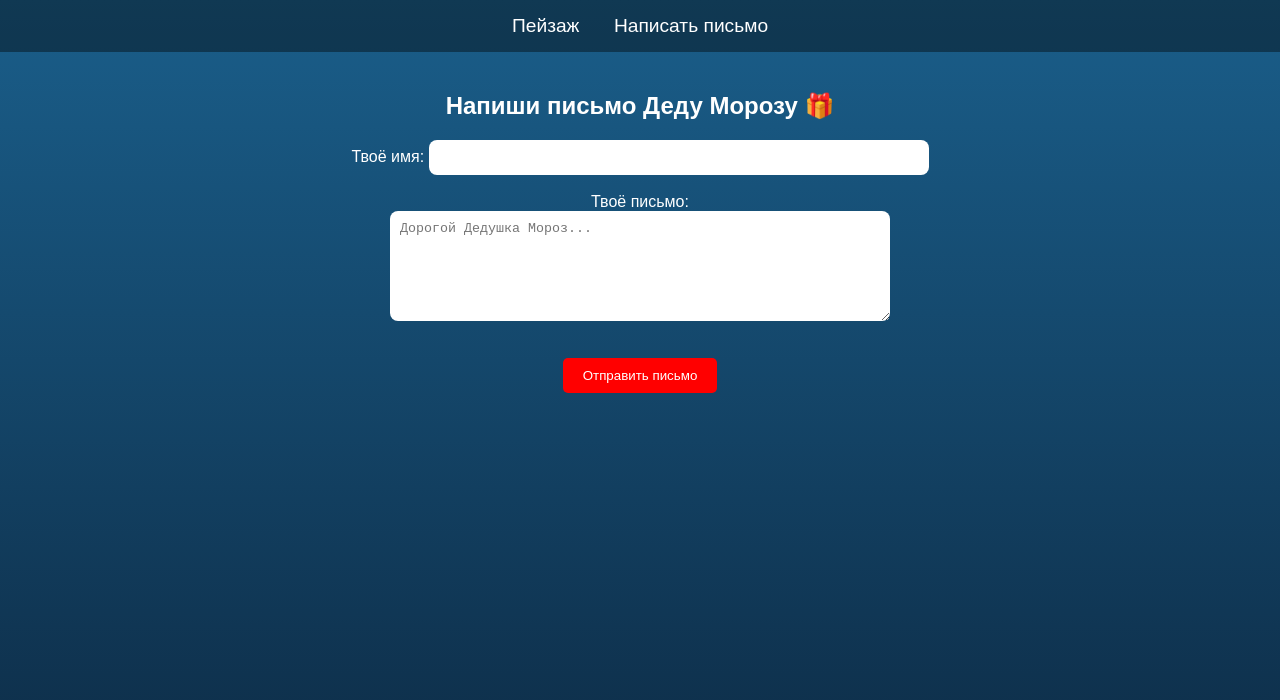
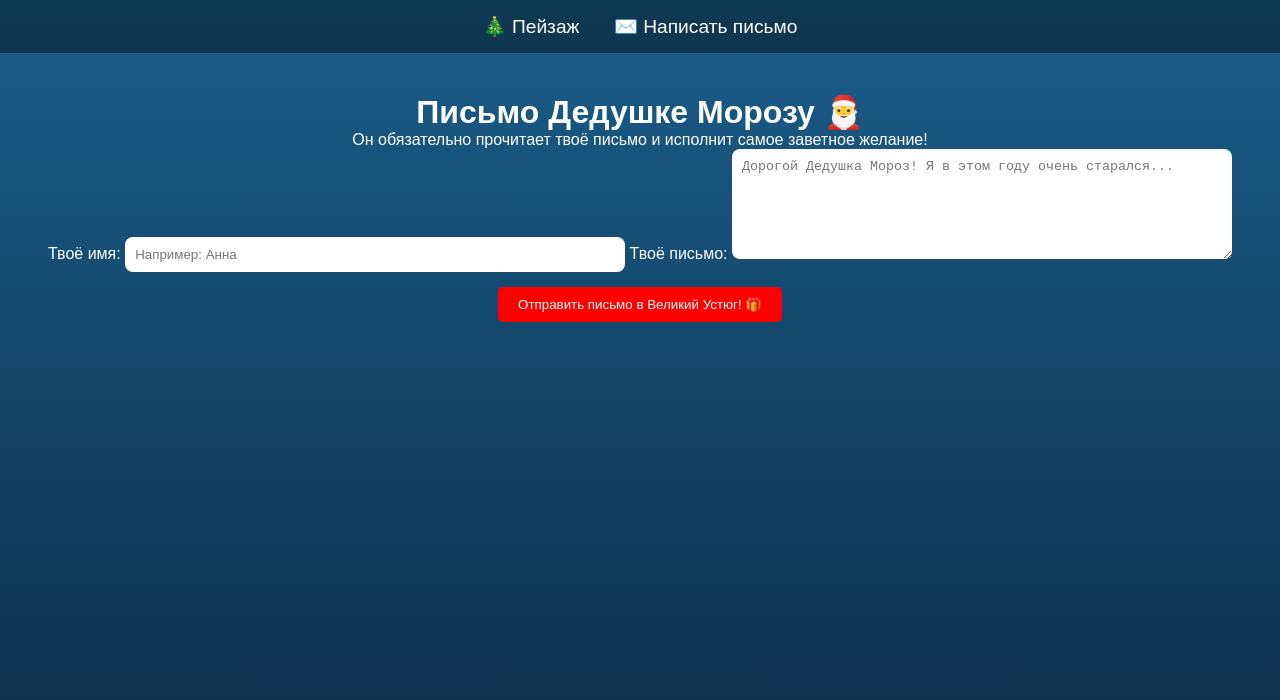
Before and after one commit to Rinakon/Siteng, a plain HTML site: page letter.html in a window 1280 px wide. Drawn offline with Linux system fonts and the light colour scheme.

Commit message:
Update letter.html

```diff
--- a/letter.html
+++ b/letter.html
@@ -3,28 +3,31 @@
 <head>
   <meta charset="UTF-8" />
   <meta name="viewport" content="width=device-width, initial-scale=1.0"/>
-  <title>Написать письмо Деду Морозу</title>
+  <title>Письмо Деду Морозу</title>
   <link rel="stylesheet" href="style.css" />
 </head>
-<body>
+<body class="letter-body">
   <header>
     <nav>
-      <a href="index.html">Пейзаж</a>
-      <a href="letter.html">Написать письмо</a>
+      <a href="index.html">🎄 Пейзаж</a>
+      <a href="letter.html">✉️ Написать письмо</a>
     </nav>
   </header>
 
   <main class="letter-page">
-    <h2>Напиши письмо Деду Морозу 🎁</h2>
+    <h1>Письмо Дедушке Морозу 🎅</h1>
+    <p class="subtitle">Он обязательно прочитает твоё письмо и исполнит самое заветное желание!</p>
+
     <form id="letterForm">
       <label for="name">Твоё имя:</label>
-      <input type="text" id="name" required><br><br>
+      <input type="text" id="name" required placeholder="Например: Анна">
 
-      <label for="message">Твоё письмо:</label><br>
-      <textarea id="message" rows="6" cols="50" placeholder="Дорогой Дедушка Мороз..." required></textarea><br><br>
+      <label for="message">Твоё письмо:</label>
+      <textarea id="message" rows="6" placeholder="Дорогой Дедушка Мороз! Я в этом году очень старался..." required></textarea>
 
-      <button type="submit">Отправить письмо</button>
+      <button type="submit">Отправить письмо в Великий Устюг! 🎁</button>
     </form>
+
     <p id="confirmation"></p>
   </main>
 
@@ -32,7 +35,7 @@
     document.getElementById('letterForm').addEventListener('submit', function(e) {
       e.preventDefault();
       document.getElementById('confirmation').textContent =
-        "Спасибо! Твоё письмо отправлено Деду Морозу! 🎅";
+        "✨ Письмо отправлено! Дед Мороз уже читает его у камина!";
       document.getElementById('letterForm').reset();
     });
   </script>
```
